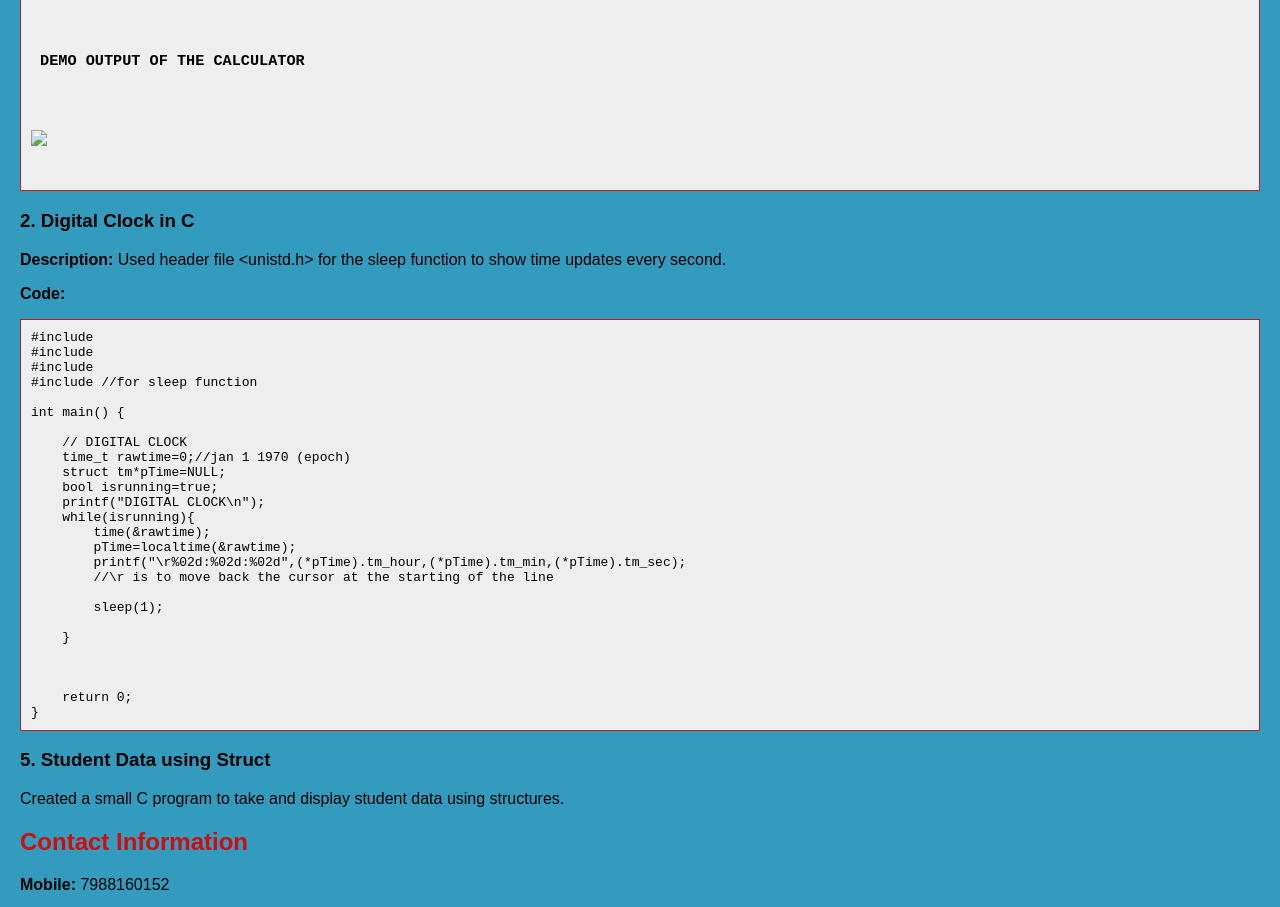
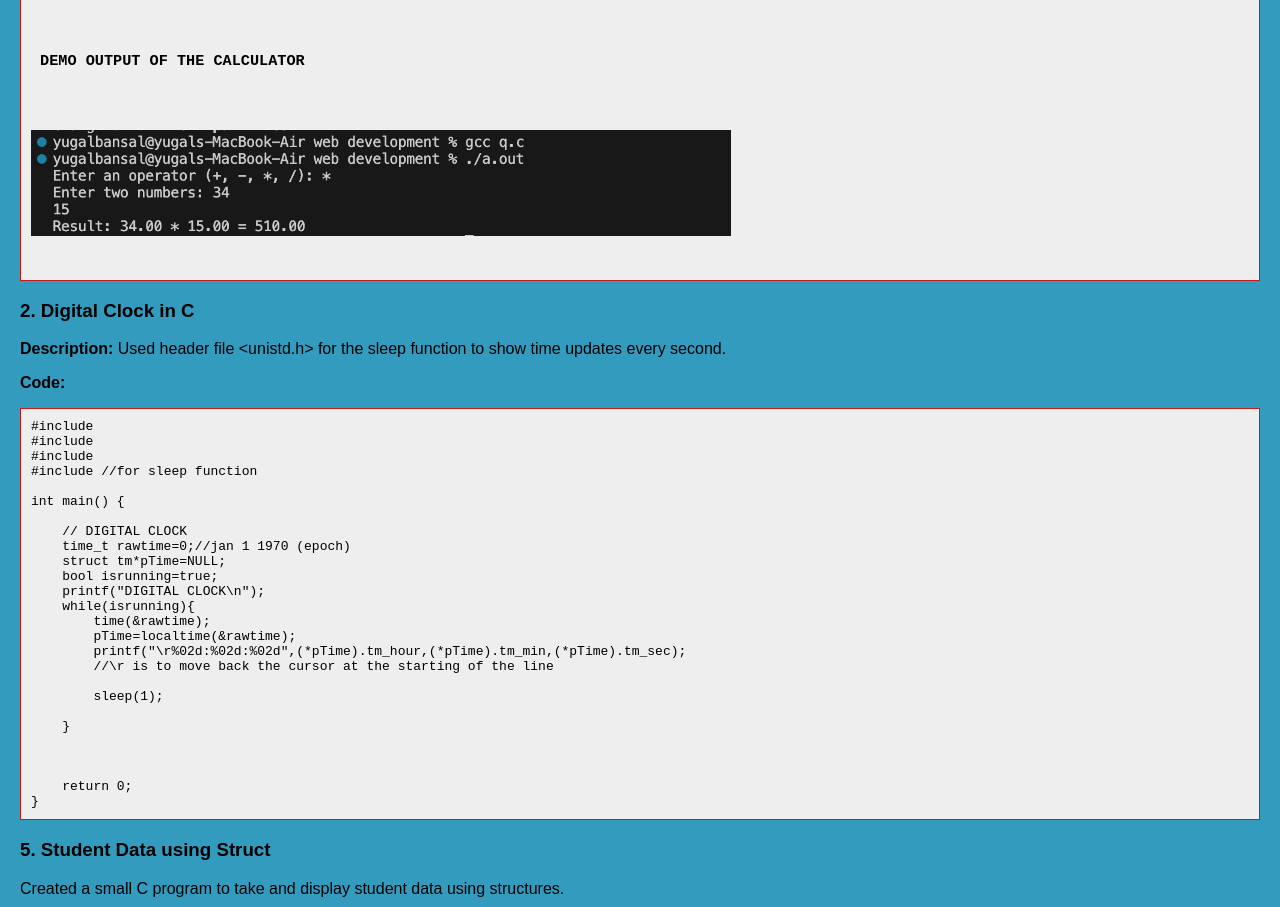
Before and after one commit to yugalbansal2007/myminiproject, a plain HTML site: page index.html in a window 1280 px wide. Shown: the part 2020-2927 px from the top of the page. Drawn offline with Linux system fonts and the light colour scheme.

Commit message:
Update index.html

```diff
--- a/index.html
+++ b/index.html
@@ -119,7 +119,7 @@ double divide(double a, double b) {
 } <br><br><br><br>
 <h3> DEMO OUTPUT OF THE CALCULATOR</h3>
 <br>
-<img src="Calculator .output.pdf" width="700 px">
+<img src="cal.jpeg" width="700 px">
 
         </pre>
 
```
